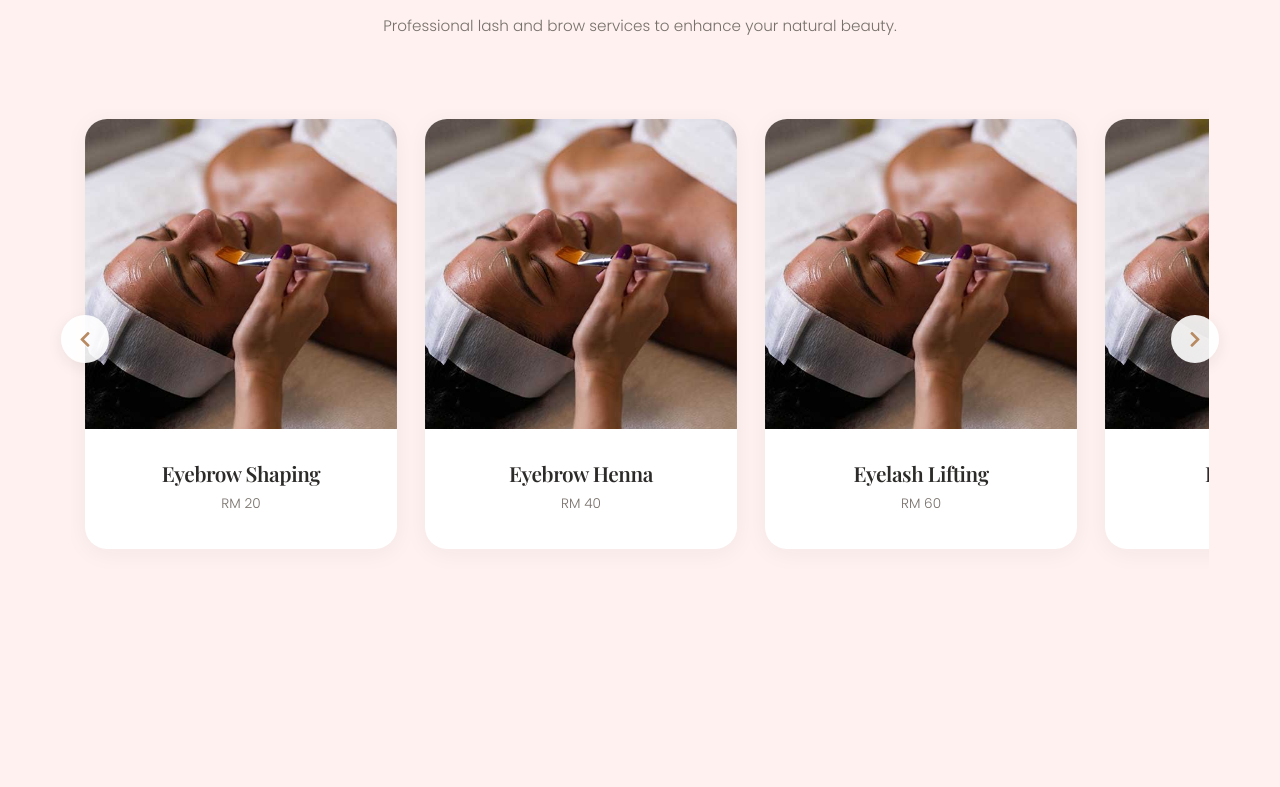
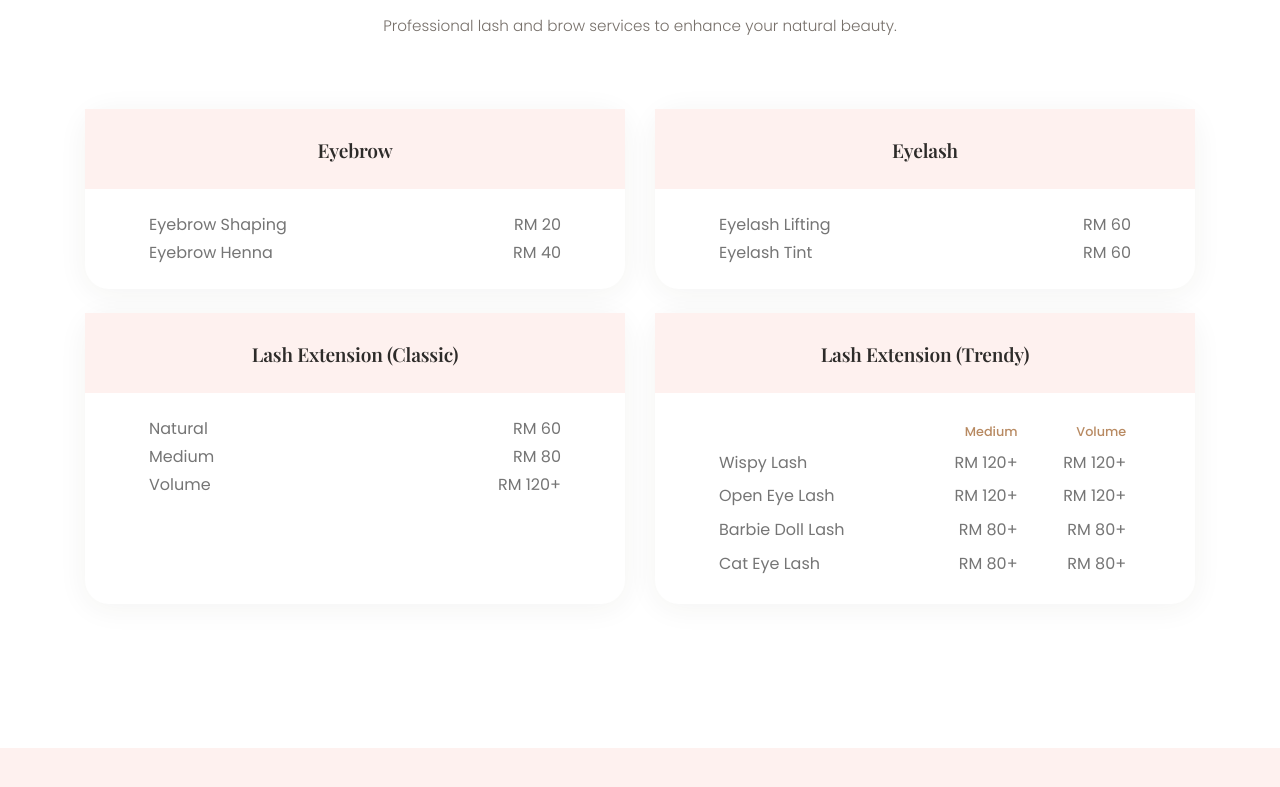
Before and after one commit to phisoft/radiantskin-web, a plain HTML site: page index.html in a window 1280 px wide. Shown: the part 1573-2360 px from the top of the page. Drawn offline with nearby package versions, Linux system fonts and the light colour scheme; a web font is replaced by a local one.

Commit message:
update treatment

```diff
--- a/index.html
+++ b/index.html
@@ -178,7 +178,7 @@
     <!-- About End -->
 
     <!-- Eyelash Services Start -->
-    <div id="lash-brow" class="bg-cream treatment-section">
+    <div id="lash-brow" class="white-background treatment-section">
         <div class="container">
             <div class="section-header-wrap">
                 <div class="section-label">
@@ -189,67 +189,77 @@
                 <h2 class="section-title">Lash & Brow Treatments</h2>
                 <p class="section-desc">Professional lash and brow services to enhance your natural beauty.</p>
             </div>
-            <div class="carousel-control-wrap">
-                <button class="carousel-btn carousel-btn-prev">
-                    <i class="fa fa-chevron-left"></i>
-                </button>
-                <div class="treatment-carousel" id="lashCarousel">
-                    <div class="treatment-card-wrap">
-                        <a href="treatment-template.html" class="text-decoration-none">
-                            <div class="treatment-card-item">
-                                <div class="card-img-wrap">
-                                    <img src="img/service-1.jpg" alt="Eyebrow Shaping">
-                                </div>
-                                <div class="card-body">
-                                    <h3>Eyebrow Shaping</h3>
-                                    <p>RM 20</p>
+            <div class="row justify-content-center">
+                <div class="col-lg-6 mb-4">
+                    <div class="service-item bg-white text-center h-100 d-flex flex-column" style="border-radius: 16px; box-shadow: 0 8px 30px rgba(0,0,0,0.06);">
+                        <h4 class="lash-card-title">Eyebrow</h4>
+                        <div class="p-4" style="margin: 0 40px;">
+                            <div class="d-flex justify-content-between lash-card-text"><span>Eyebrow Shaping</span><span>RM 20</span></div>
+                            <div class="d-flex justify-content-between lash-card-text"><span>Eyebrow Henna</span><span>RM 40</span></div>
                         </div>
                     </div>
-                        </a>
                 </div>
-                    <div class="treatment-card-wrap">
-                        <a href="treatment-template.html" class="text-decoration-none">
-                            <div class="treatment-card-item">
-                                <div class="card-img-wrap">
-                                    <img src="img/service-1.jpg" alt="Eyebrow Henna" loading="lazy">
-                                </div>
-                                <div class="card-body">
-                                    <h3>Eyebrow Henna</h3>
-                                    <p>RM 40</p>
+                <div class="col-lg-6 mb-4">
+                    <div class="service-item bg-white text-center h-100 d-flex flex-column" style="border-radius: 16px; box-shadow: 0 8px 30px rgba(0,0,0,0.06);">
+                        <h4 class="lash-card-title">Eyelash</h4>
+                        <div class="p-4" style="margin: 0 40px;">
+                            <div class="d-flex justify-content-between lash-card-text"><span>Eyelash Lifting</span><span>RM 60</span></div>
+                            <div class="d-flex justify-content-between lash-card-text"><span>Eyelash Tint</span><span>RM 60</span></div>
                         </div>
                     </div>
-                        </a>
                 </div>
-                    <div class="treatment-card-wrap">
-                        <a href="treatment-template.html" class="text-decoration-none">
-                            <div class="treatment-card-item">
-                                <div class="card-img-wrap">
-                                    <img src="img/service-1.jpg" alt="Eyelash Lifting" loading="lazy">
+                <div class="col-lg-6 mb-4">
+                    <div class="service-item bg-white h-100 d-flex flex-column" style="border-radius: 16px; box-shadow: 0 8px 30px rgba(0,0,0,0.06);">
+                        <div class="text-center">
+                            <h4 class="lash-card-title">Lash Extension (Classic)</h4>
                         </div>
-                                <div class="card-body">
-                                    <h3>Eyelash Lifting</h3>
-                                    <p>RM 60</p>
+                        <div class="p-4" style="margin: 0 40px;">
+                            <div class="d-flex justify-content-between lash-card-text"><span>Natural</span><span>RM 60</span></div>
+                            <div class="d-flex justify-content-between lash-card-text"><span>Medium</span><span>RM 80</span></div>
+                            <div class="d-flex justify-content-between lash-card-text"><span>Volume</span><span>RM 120+</span></div>
                         </div>
                     </div>
-                        </a>
                 </div>
-                    <div class="treatment-card-wrap">
-                        <a href="treatment-template.html" class="text-decoration-none">
-                            <div class="treatment-card-item">
-                                <div class="card-img-wrap">
-                                    <img src="img/service-1.jpg" alt="Eyelash Tint" loading="lazy">
+                <div class="col-lg-6 mb-4">
+                    <div class="service-item bg-white h-100 d-flex flex-column" style="border-radius: 16px; box-shadow: 0 8px 30px rgba(0,0,0,0.06);">
+                        <div class="text-center">
+                            <h4 class="lash-card-title">Lash Extension (Trendy)</h4>
                         </div>
-                                <div class="card-body">
-                                    <h3>Eyelash Tint</h3>
-                                    <p>RM 60</p>
+                        <div class="p-4" style="margin: 0 40px;">
+                            <table class="table table-sm table-borderless mb-0">
+                                <thead>
+                                    <tr>
+                                        <th></th>
+                                        <th class="text-right" style="font-size:0.8rem; font-weight:500; color:#B88A62;">Medium</th>
+                                        <th class="text-right" style="font-size:0.8rem; font-weight:500; color:#B88A62;">Volume</th>
+                                    </tr>
+                                </thead>
+                                <tbody>
+                                    <tr>
+                                        <td class="lash-card-text pl-0">Wispy Lash</td>
+                                        <td class="text-right lash-card-text">RM 120+</td>
+                                        <td class="text-right lash-card-text">RM 120+</td>
+                                    </tr>
+                                    <tr>
+                                        <td class="lash-card-text pl-0">Open Eye Lash</td>
+                                        <td class="text-right lash-card-text">RM 120+</td>
+                                        <td class="text-right lash-card-text">RM 120+</td>
+                                    </tr>
+                                    <tr>
+                                        <td class="lash-card-text pl-0">Barbie Doll Lash</td>
+                                        <td class="text-right lash-card-text">RM 80+</td>
+                                        <td class="text-right lash-card-text">RM 80+</td>
+                                    </tr>
+                                    <tr>
+                                        <td class="lash-card-text pl-0">Cat Eye Lash</td>
+                                        <td class="text-right lash-card-text">RM 80+</td>
+                                        <td class="text-right lash-card-text">RM 80+</td>
+                                    </tr>
+                                </tbody>
+                            </table>
                         </div>
                     </div>
-                        </a>
                 </div>
-                </div>
-                <button class="carousel-btn carousel-btn-next">
-                    <i class="fa fa-chevron-right"></i>
-                </button>
             </div>
         </div>
     </div>
```
Also changed, not shown: css/style.css. Lines whose indentation alone changed are shown as unchanged.
